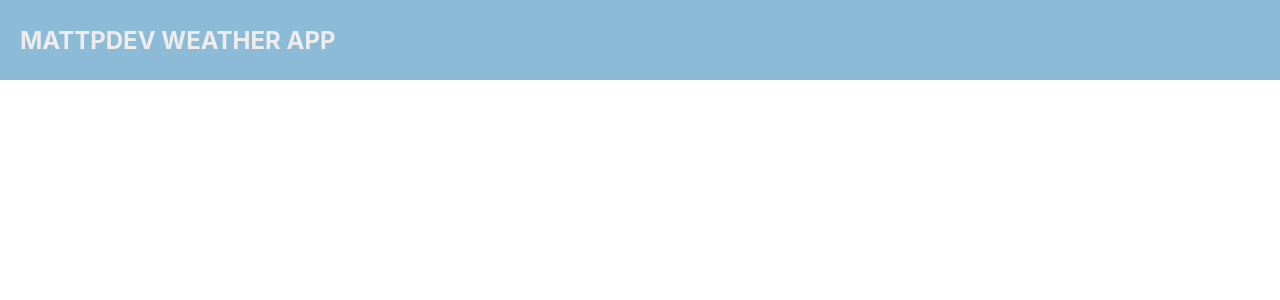
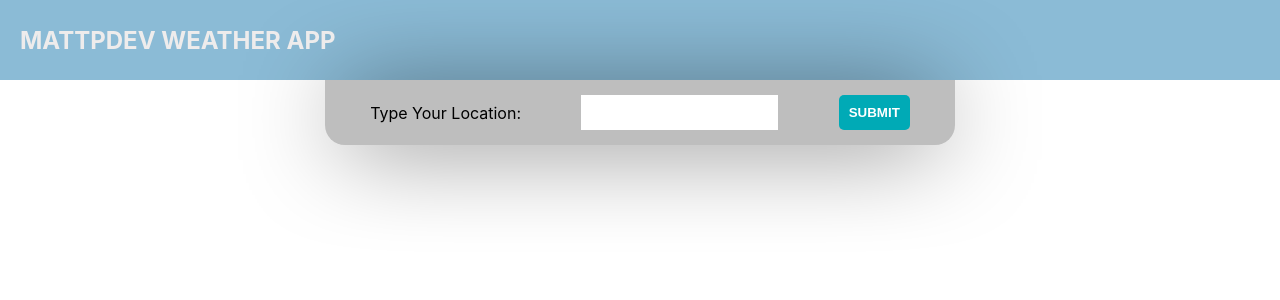
Before and after one commit to MatthewPalmer9/weather-app, a React (Create React App) app: page / in a window 1280 px wide. Shown: the top 300 px of the page. Built offline with nearby package versions, Linux system fonts and the light colour scheme.

Commit message:
applied a submit button and input field styling. Button now has animation on hover.

```diff
--- a/src/App.css
+++ b/src/App.css
@@ -1,3 +1,17 @@
+button {
+  border: none;
+  border-radius: 5px;
+  background-color: rgb(0, 170, 182);
+  font-weight: bold;
+  color: white;
+  padding: 10px;
+  transition: 500ms
+}
+    button:hover {
+      box-shadow: 0px 0px 8px 0px rgb(0, 170, 182);
+      cursor: pointer;
+    }
+
 .brand {
   display: flex;
   width: 100vw;
@@ -15,3 +29,24 @@
   font-size: 24px;
   color: #eeecec;
 }
+
+.input-container {
+  display: flex;
+  box-shadow: 0px 5px 100px -18px;
+  border-bottom-left-radius: 20px;
+  border-bottom-right-radius: 20px;
+  background-color: rgb(190, 190, 190);
+  max-width: 600px;
+  padding: 15px;
+  justify-content: space-around;
+  margin: 0 auto;
+}
+
+.input-container label {
+  padding-top: 8px;
+}
+
+.input-container input {
+  padding: 5px 10px 5px 10px;
+  border: none;
+}
--- a/src/App.js
+++ b/src/App.js
@@ -9,10 +9,27 @@ export default class App extends Component {
       search: ""
     }
   }
+
   render() {
     return (
-      <div className="brand">
-        <span>MattPDev Weather App</span>
+      <div className="app-container">
+
+        {/* Brand Bar */}
+        <div className="brand">
+          <span>MattPDev Weather App</span>
+        </div>
+
+        {/* Input field */}
+        <div className="input-container">
+          <label>Type Your Location: </label>
+          <input type="text" />
+          <button> SUBMIT </button>
+        </div>
+
+        {/* Weather Report */}
+        <div id="report">
+
+        </div>
       </div>
     )
   }
```
Also changed, not shown: 1 other file (tests, documents, lock files or other folders).
